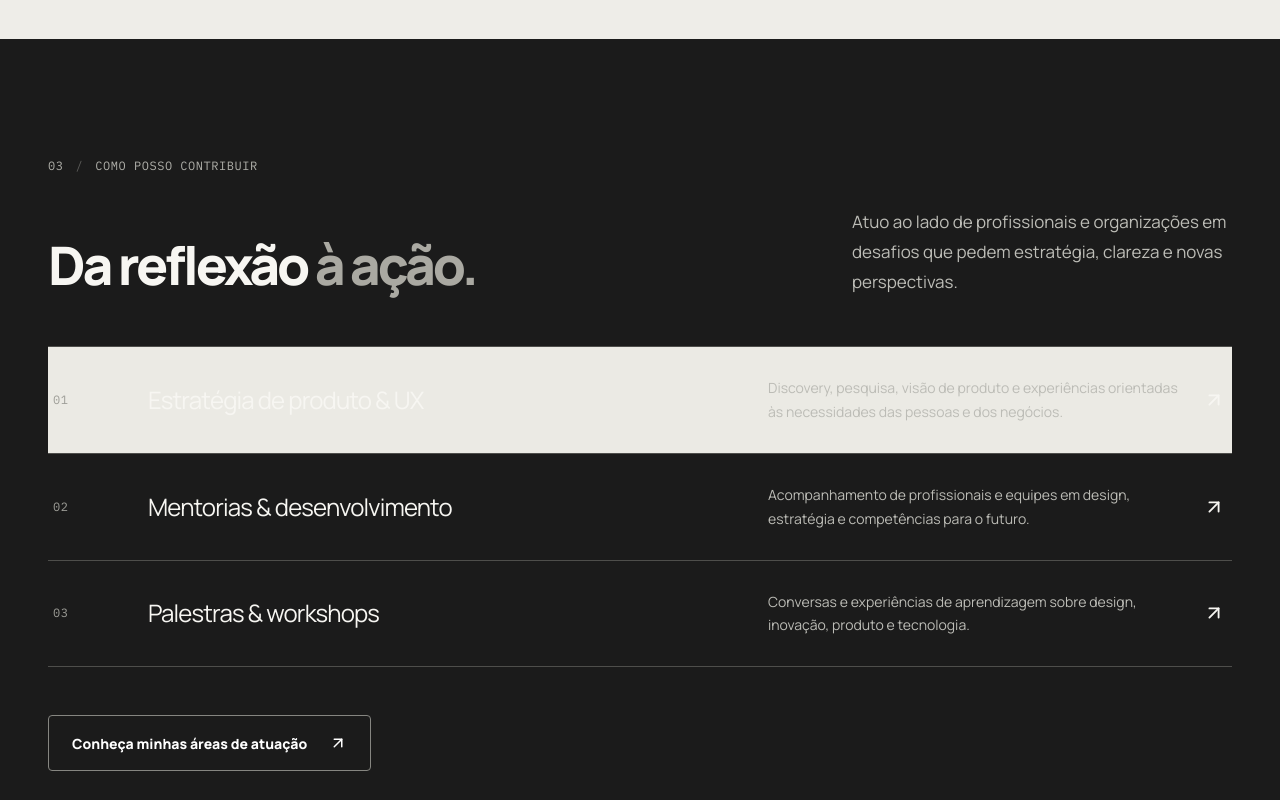
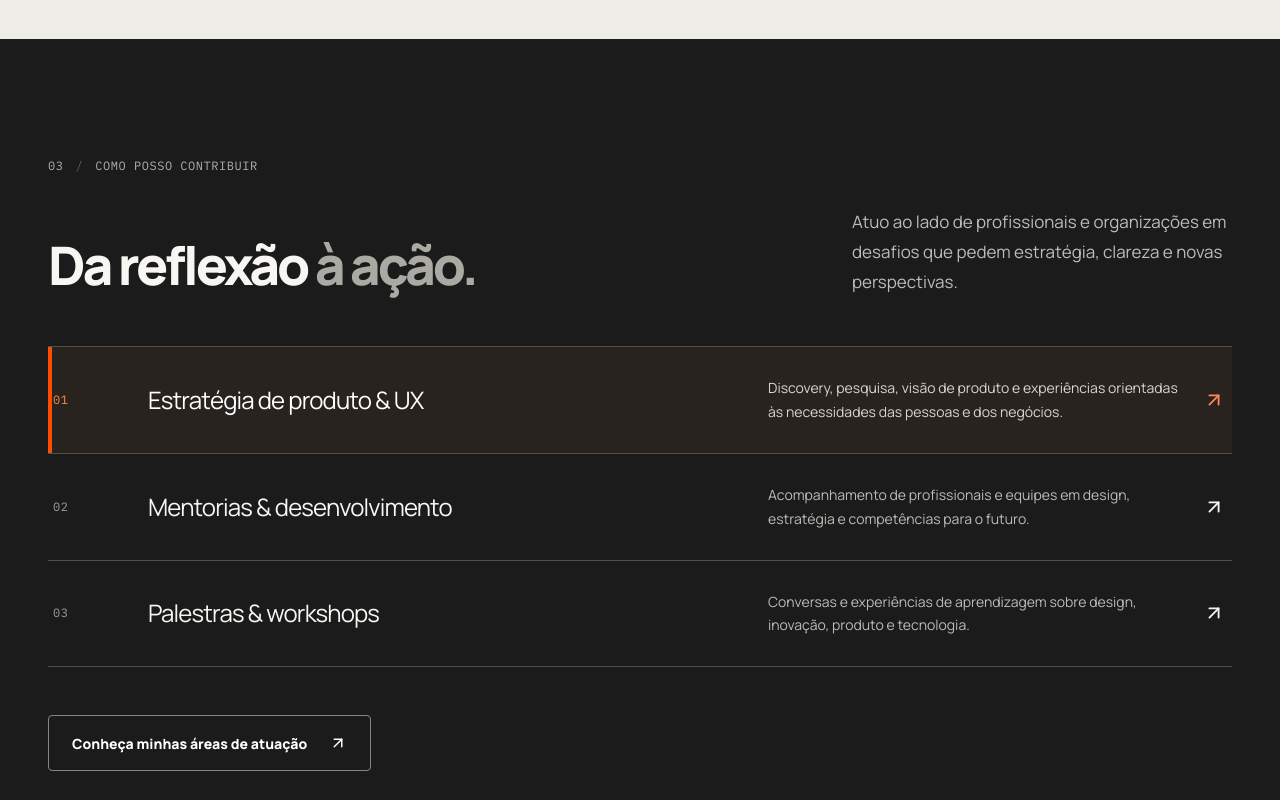
Before and after one commit to naufelpatrick/patricknaufel, a React (Vite) app: page / in a window 1280 px wide. In both pictures the pointer is over the link 640 px from the left and 2873 px from the top of the page. Shown: the part 2473-3273 px from the top of the page. Built offline with nearby package versions, Linux system fonts and the light colour scheme.

Commit message:
fix: preserve legible contrast on service row hover and focus

```diff
--- a/src/secondary.css
+++ b/src/secondary.css
@@ -85,7 +85,12 @@
 .service-detail-grid li{font-size:17px;line-height:1.65;border-top:1px solid #c5c4bd;padding:20px 0 20px 28px;position:relative}
 .service-detail-grid li::before{content:'↗';position:absolute;left:0;color:#C93D00}
 .services-section a.service-row{color:inherit;text-decoration:none}
-.services-section a.service-row:hover{background:#ebeae4}
+.services-section a.service-row{transition:background-color .2s ease,box-shadow .2s ease}
+.services-section a.service-row:hover,.services-section a.service-row:focus-visible{background:#29231f;color:#f7f6f2;box-shadow:inset 4px 0 0 #FF4D00}
+.services-section a.service-row:hover h3,.services-section a.service-row:focus-visible h3{color:#fff}
+.services-section a.service-row:hover p,.services-section a.service-row:focus-visible p{color:#ddd4ce}
+.services-section a.service-row:hover .service-number,.services-section a.service-row:focus-visible .service-number,.services-section a.service-row:hover>svg,.services-section a.service-row:focus-visible>svg{color:#FF8757}
+.services-section a.service-row:focus-visible{outline:2px solid #FF4D00;outline-offset:2px}
 @media(max-width:900px){.services-catalog{grid-template-columns:1fr}.services-catalog-item{min-height:0}.service-detail-grid{grid-template-columns:1fr;gap:50px}}
 
 /* Phase 3 — editorial, academic research and public participation */
```
